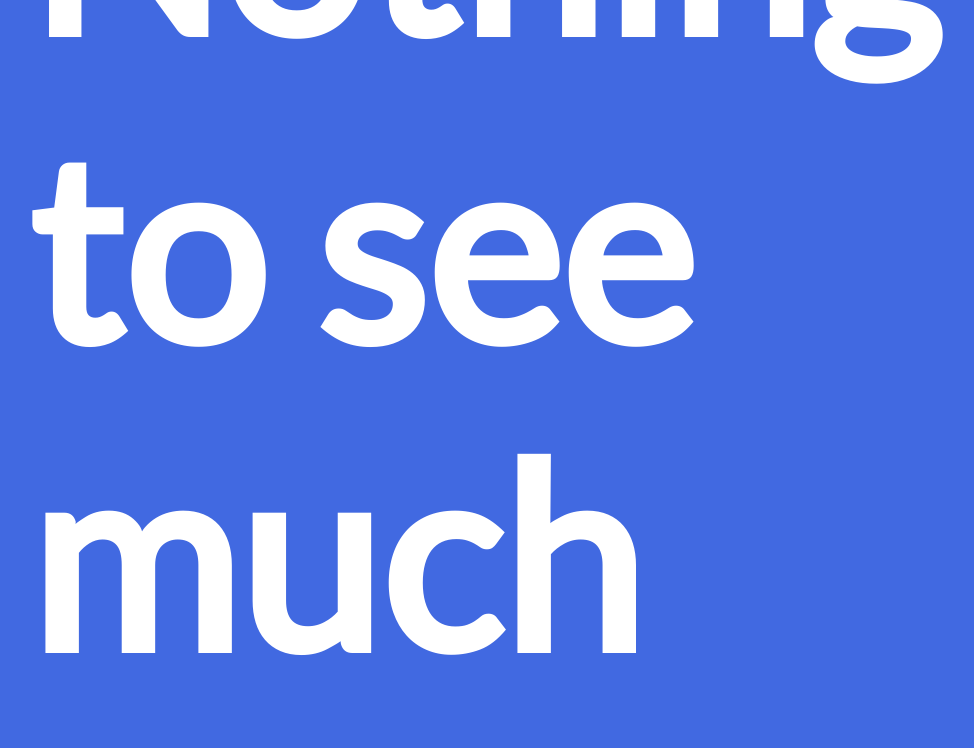
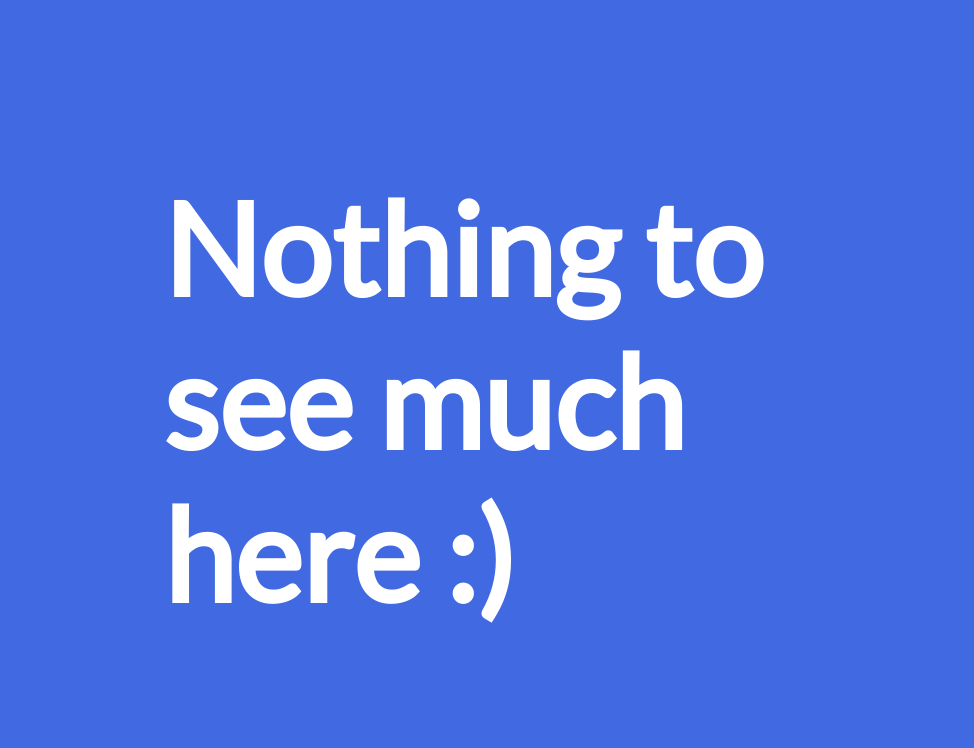
Before and after one commit to ademilly/ademilly.github.io, a plain HTML site: page index.html in a window 1280 px wide. Shown: the top 748 px of the page, without its empty margins (157-1131 px from the left). Drawn offline with Linux system fonts and the light colour scheme.

Commit message:
adjust font size

```diff
--- a/static/css/style.css
+++ b/static/css/style.css
@@ -2,7 +2,7 @@ body {
     background-color: royalblue;
     color: white;
     font-family: 'Lato', sans-serif;
-    font-size: 8em;
+    font-size: 4em;
 }
 
 .root {
```
